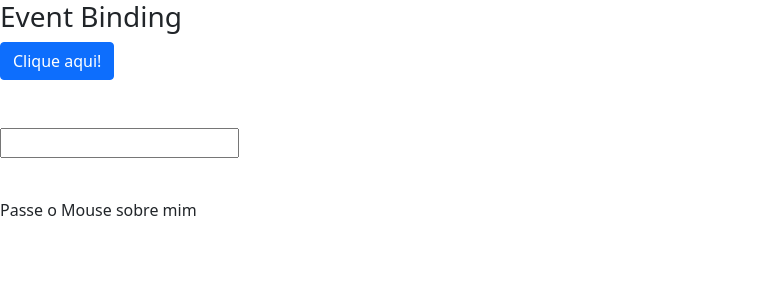
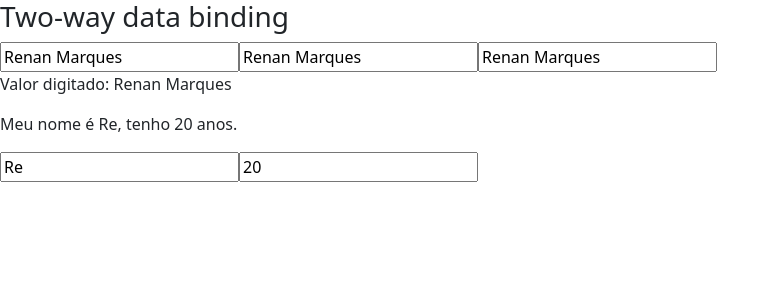
Before and after one commit to Re04nan/angular-learning, an Angular app in the folder data-binding/: page / in a window 1280 px wide. Shown: the top 300 px of the page, without its empty margins (0-780 px from the left). Built offline with nearby package versions, Linux system fonts and the light colour scheme.

Commit message:
Adicionando exemplo prático e resumo do two-way data binding

```diff
--- a/data-binding/src/app/app.module.ts
+++ b/data-binding/src/app/app.module.ts
@@ -1,4 +1,5 @@
 import { NgModule } from '@angular/core';
+import { FormsModule } from '@angular/forms';
 import { BrowserModule } from '@angular/platform-browser';
 
 import { AppRoutingModule } from './app-routing.module';
@@ -12,7 +13,8 @@ import { DataBindingComponent } from './data-binding/data-binding.component';
   ],
   imports: [
     BrowserModule,
-    AppRoutingModule
+    AppRoutingModule,
+    FormsModule
   ],
   providers: [],
   bootstrap: [AppComponent]
--- a/data-binding/src/app/data-binding/data-binding.component.html
+++ b/data-binding/src/app/data-binding/data-binding.component.html
@@ -44,7 +44,7 @@
         </div>
     </article>
 </section>-->
-<section class="event-binding">
+<!--<section class="event-binding">
     <article>
         <h3>Event Binding</h3>
         <div>
@@ -63,4 +63,29 @@
             Passe o Mouse sobre mim
         </span>
     </article>
+</section>-->
+<section class="two-way-binding">
+    <article>
+        <h3>Two-way data binding</h3>
+        <div>
+            <input type="text"
+            [value]="name"
+            (input)="name = fieldInput.value"
+            #fieldInput/>
+
+            <input type="text"
+            [ngModel]="name"
+            (ngModelChange)="name = $event"/>
+
+            <input type="text" [(ngModel)]="name"/>
+
+            <p>Valor digitado: {{ name }}</p>
+        </div>
+        <div>
+            <p>Meu nome é {{ person.name }}, tenho {{ person.age }} anos.</p>
+
+            <input type="text" [(ngModel)]="person.name"/>
+            <input type="text" [(ngModel)]="person.age"/>
+        </div>
+    </article>
 </section>
--- a/data-binding/src/app/data-binding/data-binding.component.ts
+++ b/data-binding/src/app/data-binding/data-binding.component.ts
@@ -20,6 +20,11 @@ export class DataBindingComponent implements OnInit {
   valueActual: string = '';
   valueSave: string = '';
   isMouseOver: boolean = false;
+
+  person: any = {
+    name: 'Re',
+    age: 20
+  }
 
   getValue(){
     return 1;
```
Also changed, not shown: 1 other file (tests, documents, lock files or other folders).
